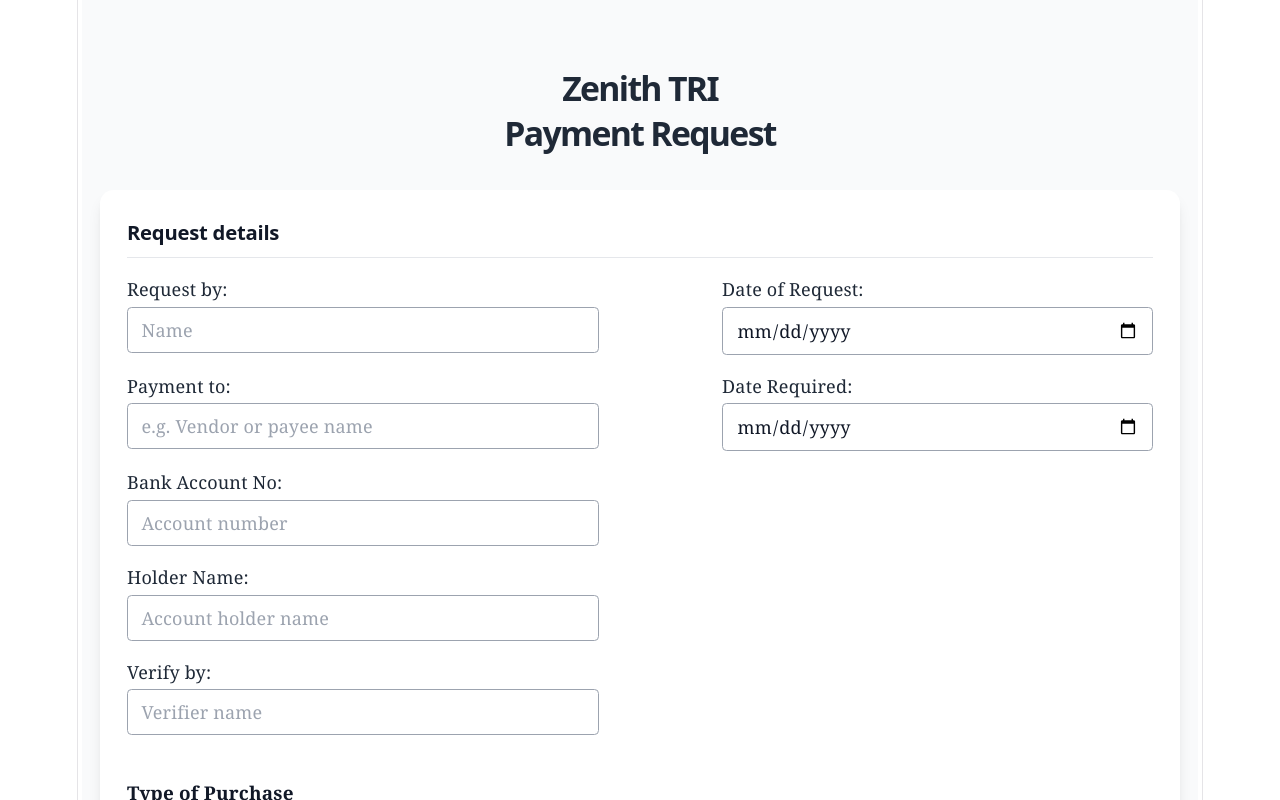
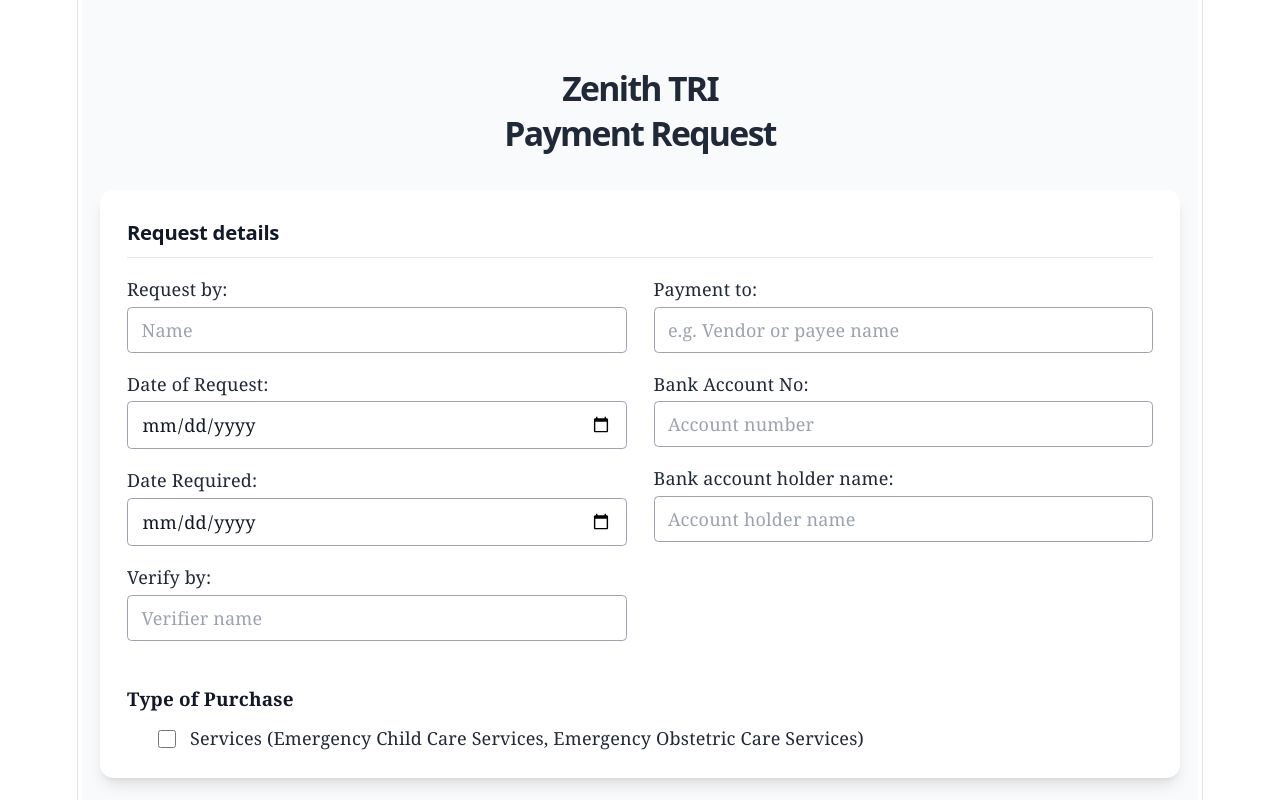
Before and after one commit to Wyne7/Zenith-Payment-Form, a React (Vite) app: page / in a window 1280 px wide. Shown: the top 800 px of the page. Built offline with nearby package versions, Linux system fonts and the light colour scheme.

Commit message:
change pdf format and ui

```diff
--- a/src/App.jsx
+++ b/src/App.jsx
@@ -170,10 +170,10 @@
           Request details
         </h2>
 
-        <div className="max-w-5xl space-y-4">
-          <div className="flex flex-col sm:flex-row sm:justify-between sm:items-start gap-3 sm:gap-8">
-            <label className="flex flex-col gap-1 min-w-0 flex-1 sm:max-w-[46%]">
-            <span className="text-gray-800">Request by:</span>
+        <div className="max-w-5xl grid grid-cols-1 md:grid-cols-2 gap-6">
+          <div className="space-y-4">
+            <label className="flex flex-col gap-1 min-w-0">
+              <span className="text-gray-800">Request by:</span>
               <input
                 type="text"
                 value={requestBy}
@@ -182,7 +182,8 @@
                 className="border border-gray-400 rounded px-3 py-2 text-gray-900 focus:border-blue-500 focus:outline-none focus:ring-1 focus:ring-blue-500"
               />
             </label>
-            <label className="flex flex-col gap-1 min-w-0 w-full sm:w-[42%] sm:shrink-0">
+
+            <label className="flex flex-col gap-1 min-w-0">
               <span className="text-gray-800">Date of Request:</span>
               <input
                 type="date"
@@ -191,10 +192,31 @@
                 className="border border-gray-400 rounded px-3 py-2 text-gray-900 focus:border-blue-500 focus:outline-none focus:ring-1 focus:ring-blue-500"
               />
             </label>
+
+            <label className="flex flex-col gap-1 min-w-0">
+              <span className="text-gray-800">Date Required:</span>
+              <input
+                type="date"
+                value={dateRequired}
+                onChange={(e) => setDateRequired(e.target.value)}
+                className="border border-gray-400 rounded px-3 py-2 text-gray-900 focus:border-blue-500 focus:outline-none focus:ring-1 focus:ring-blue-500"
+              />
+            </label>
+
+            <label className="flex flex-col gap-1 min-w-0">
+              <span className="text-gray-800">Verify by:</span>
+              <input
+                type="text"
+                value={verifyBy}
+                onChange={(e) => setVerifyBy(e.target.value)}
+                placeholder="Verifier name"
+                className="w-full border border-gray-400 rounded px-3 py-2 text-gray-900 focus:border-blue-500 focus:outline-none focus:ring-1 focus:ring-blue-500"
+              />
+            </label>
           </div>
 
-          <div className="flex flex-col sm:flex-row sm:justify-between sm:items-start gap-3 sm:gap-8">
-            <label className="flex flex-col gap-1 min-w-0 flex-1 sm:max-w-[46%]">
+          <div className="space-y-4">
+            <label className="flex flex-col gap-1 min-w-0">
               <span className="text-gray-800">Payment to:</span>
               <input
                 type="text"
@@ -204,49 +226,29 @@
                 className="border border-gray-400 rounded px-3 py-2 text-gray-900 focus:border-blue-500 focus:outline-none focus:ring-1 focus:ring-blue-500"
               />
             </label>
-            <label className="flex flex-col gap-1 min-w-0 w-full sm:w-[42%] sm:shrink-0">
-              <span className="text-gray-800">Date Required:</span>
+
+            <label className="flex flex-col gap-1 min-w-0">
+              <span className="text-gray-800">Bank Account No:</span>
               <input
-                type="date"
-                value={dateRequired}
-                onChange={(e) => setDateRequired(e.target.value)}
-                className="border border-gray-400 rounded px-3 py-2 text-gray-900 focus:border-blue-500 focus:outline-none focus:ring-1 focus:ring-blue-500"
+                type="text"
+                value={bankAccountNo}
+                onChange={(e) => setBankAccountNo(e.target.value)}
+                placeholder="Account number"
+                className="w-full border border-gray-400 rounded px-3 py-2 text-gray-900 focus:border-blue-500 focus:outline-none focus:ring-1 focus:ring-blue-500"
+              />
+            </label>
+
+            <label className="flex flex-col gap-1 min-w-0">
+              <span className="text-gray-800">Bank account holder name:</span>
+              <input
+                type="text"
+                value={holderName}
+                onChange={(e) => setHolderName(e.target.value)}
+                placeholder="Account holder name"
+                className="w-full border border-gray-400 rounded px-3 py-2 text-gray-900 focus:border-blue-500 focus:outline-none focus:ring-1 focus:ring-blue-500"
               />
             </label>
           </div>
-
-          <label className="flex flex-col gap-1 min-w-0 flex-1 sm:max-w-[46%]">
-            <span className="text-gray-800">Bank Account No:</span>
-            <input
-              type="text"
-              value={bankAccountNo}
-              onChange={(e) => setBankAccountNo(e.target.value)}
-              placeholder="Account number"
-              className="w-full border border-gray-400 rounded px-3 py-2 text-gray-900 focus:border-blue-500 focus:outline-none focus:ring-1 focus:ring-blue-500"
-            />
-          </label>
-
-          <label className="flex flex-col gap-1 min-w-0 flex-1 sm:max-w-[46%]">
-            <span className="text-gray-800">Holder Name:</span>
-            <input
-              type="text"
-              value={holderName}
-              onChange={(e) => setHolderName(e.target.value)}
-              placeholder="Account holder name"
-              className="w-full border border-gray-400 rounded px-3 py-2 text-gray-900 focus:border-blue-500 focus:outline-none focus:ring-1 focus:ring-blue-500"
-            />
-          </label>
-
-          <label className="flex flex-col gap-1 min-w-0 flex-1 sm:max-w-[46%]">
-            <span className="text-gray-800">Verify by:</span>
-            <input
-              type="text"
-              value={verifyBy}
-              onChange={(e) => setVerifyBy(e.target.value)}
-              placeholder="Verifier name"
-              className="w-full border border-gray-400 rounded px-3 py-2 text-gray-900 focus:border-blue-500 focus:outline-none focus:ring-1 focus:ring-blue-500"
-            />
-          </label>
         </div>
 
         <div className="mt-10 max-w-5xl text-left">
@@ -258,7 +260,7 @@
               onChange={(e) => setServicesChecked(e.target.checked)}
               className="mt-1 size-4 border-gray-400 rounded text-blue-600 focus:ring-blue-500 shrink-0"
             />
-            <span className="text-gray-800">Services (ECC, EMOC)</span>
+            <span className="text-gray-800">Services (Emergency Child Care Services, Emergency Obstetric Care Services)</span>
           </label>
         </div>
       </div>
@@ -439,9 +441,7 @@
                   textAlign: 'left',
                 }}
               >
-                <span style={{ fontWeight: 700 }}>
-                  Request by:
-                </span>
+                <span style={{ fontWeight: 700 }}>Request by:</span>
                 <span style={{ fontWeight: 400 }}> {requestBy || '—'}</span>
               </td>
               <td style={{ width: '18%', padding: 0 }} aria-hidden="true" />
@@ -453,8 +453,8 @@
                   textAlign: 'left',
                 }}
               >
-                <span style={{ fontWeight: 700 }}>Date of Request:</span>
-                <span style={{ fontWeight: 400 }}> {formatDateDisplay(dateOfRequest)}</span>
+                <span style={{ fontWeight: 700 }}>Payment to:</span>
+                <span style={{ fontWeight: 400 }}> {paymentTo || '—'}</span>
               </td>
             </tr>
             <tr>
@@ -465,44 +465,34 @@
                   textAlign: 'left',
                 }}
               >
-                <span style={{ fontWeight: 700 }}>Payment to:</span>
-                <span style={{ fontWeight: 400 }}> {paymentTo || '—'}</span>
+                <span style={{ fontWeight: 700 }}>Date of Request:</span>
+                <span style={{ fontWeight: 400 }}> {formatDateDisplay(dateOfRequest)}</span>
               </td>
               <td style={{ padding: 0 }} aria-hidden="true" />
               <td style={{ padding: '0 0 10px 0', verticalAlign: 'top', textAlign: 'left' }}>
-                <span style={{ fontWeight: 700 }}>Date Required:</span>
-                <span style={{ fontWeight: 400 }}> {formatDateDisplay(dateRequired)}</span>
-              </td>
-            </tr>
-            <tr>
-              <td
-                colSpan={3}
-                style={{
-                  padding: '4px 16px 8px 0',
-                  verticalAlign: 'top',
-                  textAlign: 'left',
-                }}
-              >
                 <span style={{ fontWeight: 700 }}>Bank Account No:</span>
                 <span style={{ fontWeight: 400 }}> {bankAccountNo || '—'}</span>
               </td>
             </tr>
             <tr>
               <td
-                colSpan={3}
                 style={{
-                  padding: '0 16px 8px 0',
+                  padding: '0 16px 10px 0',
                   verticalAlign: 'top',
                   textAlign: 'left',
                 }}
               >
+                <span style={{ fontWeight: 700 }}>Date Required:</span>
+                <span style={{ fontWeight: 400 }}> {formatDateDisplay(dateRequired)}</span>
+              </td>
+              <td style={{ padding: 0 }} aria-hidden="true" />
+              <td style={{ padding: '0 0 10px 0', verticalAlign: 'top', textAlign: 'left' }}>
                 <span style={{ fontWeight: 700 }}>Holder Name:</span>
                 <span style={{ fontWeight: 400 }}> {holderName || '—'}</span>
               </td>
             </tr>
             <tr>
               <td
-                colSpan={3}
                 style={{
                   padding: '0 16px 12px 0',
                   verticalAlign: 'top',
@@ -512,6 +502,8 @@
                 <span style={{ fontWeight: 700 }}>Verify by:</span>
                 <span style={{ fontWeight: 400 }}> {verifyBy || '—'}</span>
               </td>
+              <td style={{ padding: 0 }} aria-hidden="true" />
+              <td style={{ padding: '0 0 12px 0' }} />
             </tr>
             <tr>
               <td
@@ -535,7 +527,7 @@
                   textAlign: 'left',
                 }}
               >
-                {servicesChecked ? '☑' : '☐'} Services (ECC, EMOC)
+                {servicesChecked ? '☑' : '☐'} Services (Emergency Child Care Services, Emergency Obstetric Care Services)
               </td>
             </tr>
           </tbody>
```
